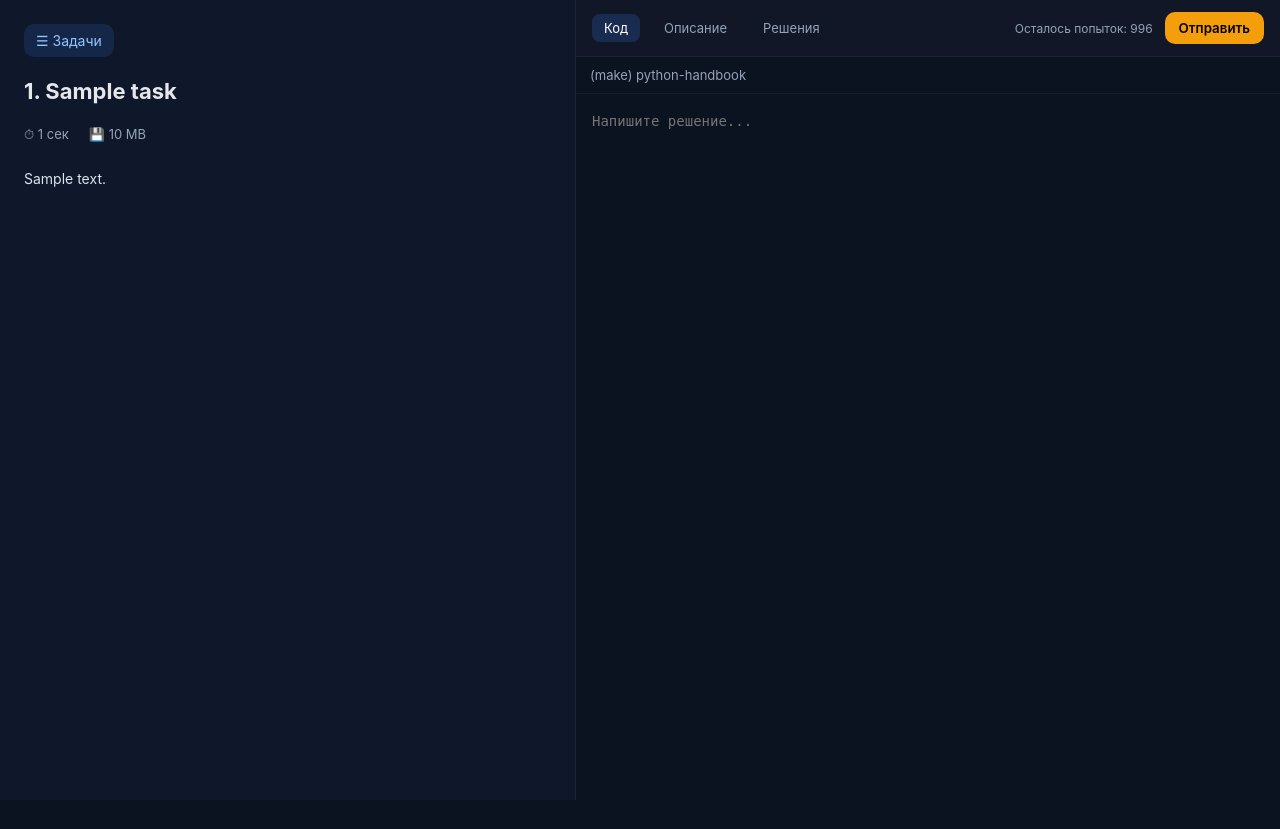
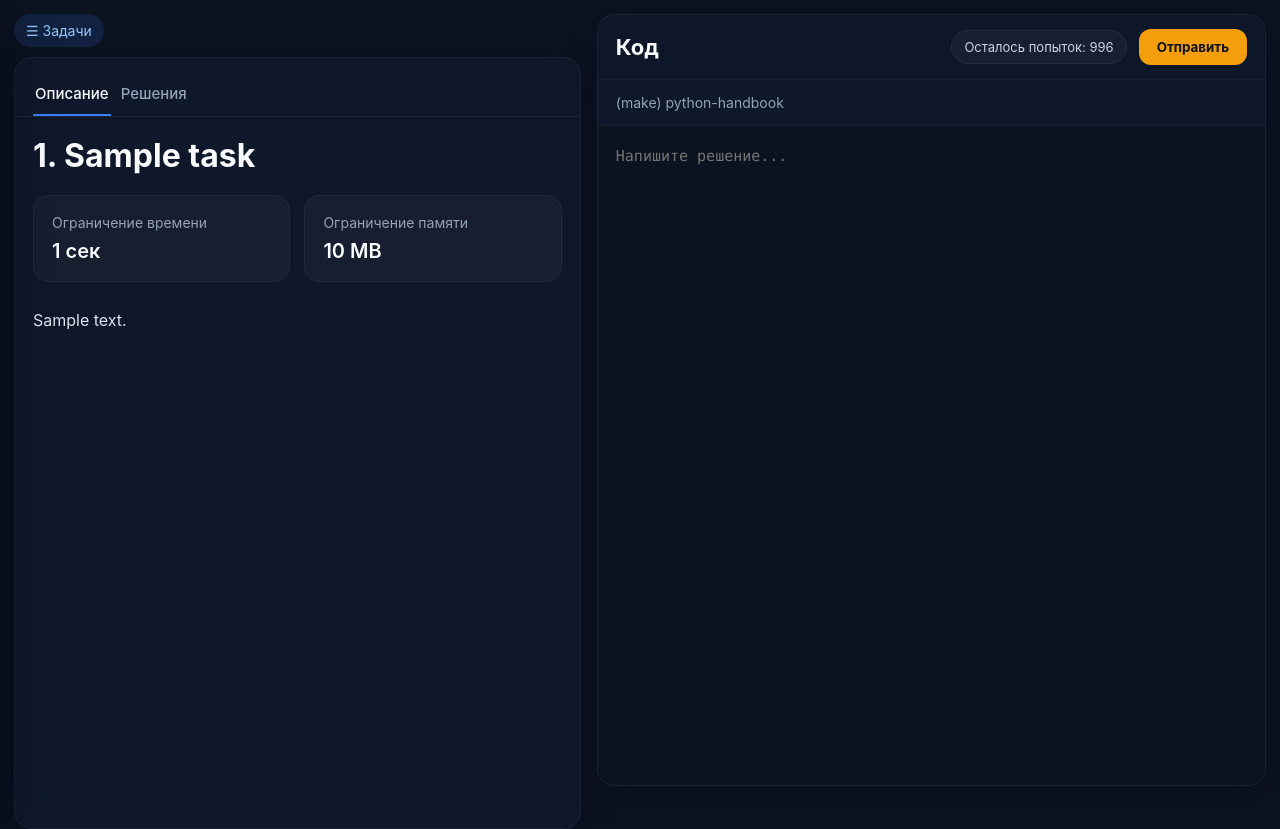
Before and after one commit to ArtemKalinin10/IT_handbook, a Django app: a page that uses handbook/education/templates/education/task.html in a window 1280 px wide. Before the commit the page ends 800 px from the top, so only its background shows below. Run offline with Django 5.2, Linux system fonts and the light colour scheme; tables that the repository leaves empty hold one stand-in row (values such as "Sample post").

Commit message:
Improved the design of the tasks page

```diff
--- a/handbook/education/static/education/css/task.css
+++ b/handbook/education/static/education/css/task.css
@@ -11,245 +11,54 @@ body {
   overflow: hidden;
 }
 
-/* LAYOUT */
-.task-layout {
-  display: flex;
-  height: 100vh;
-}
-
-/* LEFT */
-.task-left {
-  width: 45%;
-  background: #0f172a;
-  padding: 24px;
-  overflow-y: auto;
-  border-right: 1px solid rgba(255,255,255,0.05);
-  transition: margin-left 0.3s ease;
-}
-
-.task-title {
-  font-size: 22px;
-  font-weight: 700;
-  margin-bottom: 20px;
-  line-height: 1.3;
-}
-
-.task-meta {
-  display: flex;
-  gap: 20px;
-  font-size: 13px;
-  color: #94a3b8;
-  margin-bottom: 24px;
-}
-
-.task-description {
-  margin: 20px 0;
-  font-size: 14px;
-  color: #dbe4ee;
-  line-height: 1.7;
-}
-
-.task-description p {
-  margin-bottom: 14px;
-}
-
-/* IMAGES */
-.image-block img,
-.hint-image-block img {
-  width: 100%;
-  max-width: 100%;
-  border-radius: 12px;
-  margin-top: 12px;
-  border: 1px solid rgba(255,255,255,0.05);
-}
-
-/* CODE */
 pre {
   overflow-x: auto;
 }
 
 code,
-pre {
-  font-family: monospace;
+pre,
+.code-area {
+  font-family: Consolas, "Courier New", monospace;
 }
 
-.hint-code-block pre {
-  background: #020617;
-  padding: 16px 18px;
-  border-radius: 0 0 14px 14px;
-  border: 1px solid rgba(255,255,255,0.05);
-  border-top: none;
-  color: #93c5fd;
-  font-size: 13px;
-  line-height: 1.5;
-  margin: 0;
+.task-layout {
+  display: flex;
+  height: 100vh;
+  gap: 0;
 }
 
-/* HINT */
-.hint-block {
-  margin-top: 18px;
-  background: rgba(255,255,255,0.03);
-  border: 1px solid rgba(255,255,255,0.05);
-  border-radius: 12px;
-  overflow: hidden;
-  transition: border-color 0.25s ease, background 0.25s ease;
-}
-
-.hint-block summary {
-  cursor: pointer;
-  padding: 14px 16px;
-  font-size: 14px;
-  font-weight: 600;
-  color: #f8fafc;
-  list-style: none;
-}
-
-.hint-block summary::-webkit-details-marker {
-  display: none;
-}
-
-.hint-content {
-  padding: 0 16px 16px;
-  overflow: hidden;
-}
-
-.hint-text-block,
-.hint-note-block {
-  margin-top: 12px;
-  line-height: 1.6;
-  color: #cbd5e1;
-}
-
-/* RIGHT */
-.task-right {
-  flex: 1;
-  display: flex;
-  flex-direction: column;
-  min-width: 0;
-}
-
-/* TOP BAR */
-.top-bar {
-  display: flex;
-  justify-content: space-between;
-  align-items: center;
-  padding: 12px 16px;
-  border-bottom: 1px solid rgba(255,255,255,0.05);
-  background: rgba(17,24,39,0.95);
-}
-
-.tabs {
-  display: flex;
-  gap: 12px;
-}
-
-.tab {
-  font-size: 13px;
-  padding: 6px 12px;
-  border-radius: 8px;
-  color: #94a3b8;
-  cursor: pointer;
-  transition: 0.2s ease;
-}
-
-.tab:hover {
-  background: rgba(255,255,255,0.05);
-  color: white;
-}
-
-.tab.active {
-  background: rgba(59,130,246,0.2);
-  color: white;
-}
-
-.actions {
-  display: flex;
-  gap: 12px;
-  align-items: center;
-}
-
-.counter {
-  font-size: 12px;
-  color: #94a3b8;
-}
-
-.send-btn {
-  background: #f59e0b;
-  border: none;
-  padding: 8px 14px;
-  border-radius: 10px;
-  cursor: pointer;
-  font-weight: 600;
-  transition: 0.2s ease;
-}
-
-.send-btn:hover {
-  opacity: 0.9;
-}
-
-/* EDITOR */
-.editor {
-  flex: 1;
-  display: flex;
-  flex-direction: column;
-  min-height: 0;
-}
-
-.editor-header {
-  padding: 10px 14px;
-  font-size: 13px;
-  color: #94a3b8;
-  border-bottom: 1px solid rgba(255,255,255,0.05);
-}
-
-.code-area {
-  flex: 1;
-  width: 100%;
-  background: #0b1220;
-  color: #93c5fd;
-  border: none;
-  outline: none;
-  padding: 16px;
-  font-family: monospace;
-  font-size: 14px;
-  resize: none;
-  line-height: 1.6;
-}
-
-/* SIDEBAR */
 .sidebar {
   position: fixed;
   top: 0;
-  left: -260px;
-  width: 260px;
+  left: -280px;
+  width: 280px;
   height: 100vh;
-  background: #0b1220;
+  background: #0f172a;
   border-right: 1px solid rgba(255,255,255,0.05);
-  padding: 16px;
+  padding: 18px;
   transition: left 0.3s ease;
   z-index: 1000;
   overflow-y: auto;
+  box-shadow: 0 18px 50px rgba(2, 6, 23, 0.45);
 }
 
-/* OPEN STATE */
 #sidebar-toggle:checked ~ .task-layout .sidebar {
   left: 0;
 }
 
 #sidebar-toggle:checked ~ .task-layout .task-left {
-  margin-left: 260px;
+  margin-left: 280px;
 }
 
-/* SIDEBAR HEADER */
 .sidebar-header {
   display: flex;
   justify-content: space-between;
   align-items: center;
-  margin-bottom: 16px;
+  margin-bottom: 18px;
 }
 
 .sidebar-header h3 {
-  font-size: 16px;
+  font-size: 18px;
   color: #93c5fd;
 }
 
@@ -289,67 +105,196 @@ pre {
   color: #cbd5e1;
   text-decoration: none;
   font-size: 14px;
-  transition: 0.2s ease;
 }
 
-.task-list li:hover a,
-.task-list li.active a {
-  color: white;
+.task-left,
+.task-right {
+  min-width: 0;
+  min-height: 0;
 }
 
-/* OPEN BUTTON */
+.task-left {
+  width: 46%;
+  padding: 14px 8px 14px 14px;
+  transition: margin-left 0.3s ease;
+}
+
+.task-panel,
+.task-right {
+  background: #0f172a;
+  border: 1px solid rgba(255,255,255,0.05);
+  border-radius: 18px;
+  box-shadow: 0 10px 30px rgba(2, 6, 23, 0.25);
+}
+
+.task-panel {
+  display: flex;
+  flex-direction: column;
+  height: calc(100vh - 28px);
+  overflow: hidden;
+}
+
 .open-btn {
-  display: inline-block;
-  margin-bottom: 20px;
+  display: inline-flex;
+  align-items: center;
+  margin-bottom: 10px;
   cursor: pointer;
   font-size: 14px;
   color: #93c5fd;
   background: rgba(59,130,246,0.15);
   padding: 8px 12px;
-  border-radius: 10px;
-  transition: 0.2s ease;
+  border-radius: 999px;
+  transition: background 0.2s ease, color 0.2s ease;
 }
 
 .open-btn:hover {
   background: rgba(59,130,246,0.25);
 }
 
-/* === FIX: CODE BLOCK IN TASK DESCRIPTION === */
-
-.task-code-block {
-  margin: 18px 0;
+.left-tabs {
+  display: flex;
+  align-items: center;
+  gap: 8px;
+  padding: 14px 18px 0;
+  border-bottom: 1px solid rgba(255,255,255,0.05);
 }
 
-.task-code-block pre {
+.left-tab {
+  border: none;
+  background: transparent;
+  color: #94a3b8;
+  font-size: 15px;
+  font-weight: 500;
+  padding: 12px 2px 11px;
+  cursor: pointer;
+  border-bottom: 2px solid transparent;
+  transition: color 0.2s ease, border-color 0.2s ease;
+}
+
+.left-tab:hover {
+  color: #e5e7eb;
+}
+
+.left-tab.active {
+  color: #f8fafc;
+  border-bottom-color: #3b82f6;
+}
+
+.left-tab-panel {
+  display: none;
+  padding: 20px 18px 22px;
+  overflow-y: auto;
+  flex: 1;
+}
+
+.left-tab-panel.active {
+  display: block;
+}
+
+.task-title {
+  font-size: 32px;
+  font-weight: 700;
+  line-height: 1.2;
+  margin-bottom: 20px;
+  color: #f8fafc;
+}
+
+.task-meta-card {
+  display: grid;
+  grid-template-columns: repeat(2, minmax(0, 1fr));
+  gap: 14px;
+  margin-bottom: 24px;
+}
+
+.task-meta-item {
+  background: rgba(255,255,255,0.03);
+  border: 1px solid rgba(255,255,255,0.05);
+  border-radius: 16px;
+  padding: 18px;
+}
+
+.task-meta-label {
+  display: block;
+  font-size: 14px;
+  color: #94a3b8;
+  margin-bottom: 8px;
+}
+
+.task-meta-value {
+  display: block;
+  font-size: 20px;
+  font-weight: 600;
+  color: #f8fafc;
+}
+
+.task-description {
+  margin: 18px 0;
+  font-size: 16px;
+  color: #dbe4ee;
+  line-height: 1.75;
+}
+
+.task-description p {
+  margin-bottom: 16px;
+}
+
+.task-description h2,
+.task-description h3,
+.hint-text-block h2,
+.hint-text-block h3,
+.hint-note-block h2,
+.hint-note-block h3 {
+  margin: 26px 0 12px;
+  color: #f8fafc;
+}
+
+.image-block img,
+.hint-image-block img {
+  width: 100%;
+  max-width: 100%;
+  border-radius: 16px;
+  margin-top: 14px;
+  border: 1px solid rgba(255,255,255,0.05);
+}
+
+.task-code-block,
+.hint-code-block {
+  margin: 22px 0;
+}
+
+.task-code-block pre,
+.hint-code-block pre {
   background: #020617;
   border: 1px solid rgba(255,255,255,0.06);
   border-top: none;
   padding: 16px 18px;
-  border-radius: 0 0 14px 14px;
-  overflow-x: auto;
+  border-radius: 0 0 16px 16px;
+  color: #93c5fd;
+  font-size: 14px;
+  line-height: 1.65;
   margin: 0;
 }
 
-.task-code-block code {
+.task-code-block code,
+.hint-code-block code {
   display: block;
-  font-family: Consolas, monospace;
-  font-size: 13px;
-  color: #93c5fd;
   white-space: pre;
-  line-height: 1.5;
 }
 
-/* === COPY BUTTON CODE BLOCK === */
+.copyable-code-block {
+  border-radius: 16px;
+  overflow: hidden;
+}
 
 .code-header {
   display: flex;
   justify-content: flex-end;
   align-items: center;
-  padding: 10px 14px;
+  padding: 12px 16px;
   background: rgba(148,163,184,0.14);
   border: 1px solid rgba(255,255,255,0.08);
   border-bottom: none;
-  border-radius: 14px 14px 0 0;
+  border-radius: 16px 16px 0 0;
   backdrop-filter: blur(8px);
 }
 
@@ -425,6 +389,168 @@ pre {
 }
 
 .hint-block[open] {
-  background: rgba(255,255,255,0.05);
   border-color: rgba(59,130,246,0.25);
+  box-shadow: 0 8px 20px rgba(37, 99, 235, 0.12);
 }
+
+.hint-text-block,
+.hint-note-block {
+  margin-top: 12px;
+  line-height: 1.7;
+  color: #cbd5e1;
+}
+
+.solutions-placeholder {
+  max-width: 540px;
+  color: #cbd5e1;
+  line-height: 1.7;
+}
+
+.solutions-placeholder h2 {
+  font-size: 28px;
+  margin-bottom: 14px;
+  color: #f8fafc;
+}
+
+.solutions-placeholder p + p {
+  margin-top: 12px;
+}
+
+.task-right {
+  flex: 1;
+  display: flex;
+  flex-direction: column;
+  margin: 14px 14px 14px 8px;
+  overflow: hidden;
+}
+
+.top-bar {
+  display: flex;
+  justify-content: space-between;
+  align-items: center;
+  gap: 16px;
+  padding: 14px 18px;
+  border-bottom: 1px solid rgba(255,255,255,0.05);
+  background: rgba(15,23,42,0.9);
+}
+
+.editor-panel-title {
+  font-size: 22px;
+  font-weight: 700;
+  color: #f8fafc;
+}
+
+.actions {
+  display: flex;
+  gap: 12px;
+  align-items: center;
+}
+
+.counter {
+  font-size: 13px;
+  color: #cbd5e1;
+  background: rgba(255,255,255,0.04);
+  border: 1px solid rgba(255,255,255,0.06);
+  padding: 8px 12px;
+  border-radius: 999px;
+}
+
+.send-btn {
+  background: #f59e0b;
+  color: #0b1220;
+  border: none;
+  padding: 10px 18px;
+  border-radius: 12px;
+  cursor: pointer;
+  font-weight: 700;
+  transition: transform 0.2s ease, filter 0.2s ease;
+}
+
+.send-btn:hover {
+  transform: translateY(-1px);
+  filter: brightness(1.03);
+}
+
+.editor {
+  flex: 1;
+  display: flex;
+  flex-direction: column;
+  min-height: 0;
+  background: #0f172a;
+}
+
+.editor-header {
+  padding: 14px 18px;
+  font-size: 14px;
+  color: #94a3b8;
+  border-bottom: 1px solid rgba(255,255,255,0.05);
+}
+
+.code-area {
+  flex: 1;
+  width: 100%;
+  background: #0b1220;
+  color: #93c5fd;
+  border: none;
+  outline: none;
+  padding: 18px;
+  font-size: 15px;
+  resize: none;
+  line-height: 1.7;
+}
+
+@media (max-width: 1100px) {
+  body {
+    overflow: auto;
+  }
+
+  .task-layout {
+    flex-direction: column;
+    height: auto;
+    min-height: 100vh;
+  }
+
+  .task-left,
+  .task-right {
+    width: auto;
+    margin: 12px;
+    padding: 0;
+  }
+
+  #sidebar-toggle:checked ~ .task-layout .task-left {
+    margin-left: 12px;
+  }
+
+  .task-panel,
+  .task-right {
+    height: auto;
+    min-height: 0;
+  }
+
+  .left-tab-panel {
+    overflow: visible;
+  }
+
+  .editor {
+    min-height: 420px;
+  }
+}
+
+@media (max-width: 720px) {
+  .task-title {
+    font-size: 26px;
+  }
+
+  .task-meta-card {
+    grid-template-columns: 1fr;
+  }
+
+  .top-bar {
+    flex-direction: column;
+    align-items: stretch;
+  }
+
+  .actions {
+    justify-content: space-between;
+  }
+}
--- a/handbook/education/static/education/js/task.js
+++ b/handbook/education/static/education/js/task.js
@@ -46,6 +46,30 @@ function animateHintToggle(details, summary, content) {
 }
 
 document.addEventListener("DOMContentLoaded", () => {
+  document.querySelectorAll(".left-tab").forEach((tab) => {
+    tab.addEventListener("click", () => {
+      const targetId = tab.dataset.tabTarget;
+      const targetPanel = targetId ? document.getElementById(targetId) : null;
+
+      if (!targetPanel) {
+        return;
+      }
+
+      document.querySelectorAll(".left-tab").forEach((item) => {
+        item.classList.remove("active");
+        item.setAttribute("aria-selected", "false");
+      });
+
+      document.querySelectorAll(".left-tab-panel").forEach((panel) => {
+        panel.classList.remove("active");
+      });
+
+      tab.classList.add("active");
+      tab.setAttribute("aria-selected", "true");
+      targetPanel.classList.add("active");
+    });
+  });
+
   document.querySelectorAll(".hint-block").forEach((details) => {
     const summary = details.querySelector("summary");
     const content = details.querySelector(".hint-content");
--- a/handbook/education/templates/education/task.html
+++ b/handbook/education/templates/education/task.html
@@ -40,13 +40,30 @@
 
       <label for="sidebar-toggle" class="open-btn">☰ Задачи</label>
 
+      <div class="task-panel">
+        <div class="left-tabs" role="tablist" aria-label="Навигация по задаче">
+          <button type="button" class="left-tab active" data-tab-target="description-panel" aria-selected="true">
+            Описание
+          </button>
+          <button type="button" class="left-tab" data-tab-target="solutions-panel" aria-selected="false">
+            Решения
+          </button>
+        </div>
+
+        <section class="left-tab-panel active" id="description-panel">
           <div class="task-title">
             {{ task.order }}. {{ task.title }}
           </div>
 
-      <div class="task-meta">
-        <div>⏱ {{ task.execution_time_limit }} сек</div>
-        <div>💾 {{ task.size_limit }} MB</div>
+          <div class="task-meta-card">
+            <div class="task-meta-item">
+              <span class="task-meta-label">Ограничение времени</span>
+              <span class="task-meta-value">{{ task.execution_time_limit }} сек</span>
+            </div>
+            <div class="task-meta-item">
+              <span class="task-meta-label">Ограничение памяти</span>
+              <span class="task-meta-value">{{ task.size_limit }} MB</span>
+            </div>
           </div>
 
           {% for block in task.blocks.all %}
@@ -127,6 +144,16 @@
             {% endif %}
 
           {% endfor %}
+        </section>
+
+        <section class="left-tab-panel" id="solutions-panel">
+          <div class="solutions-placeholder">
+            <h2>Решения</h2>
+            <p>Здесь можно будет разместить разбор, альтернативные подходы или эталонное решение задачи.</p>
+            <p>Сейчас этот раздел подготовлен как отдельная вкладка интерфейса, как на вашем примере.</p>
+          </div>
+        </section>
+      </div>
 
     </aside>
 
@@ -134,11 +161,8 @@
     <main class="task-right">
 
       <div class="top-bar">
-
-        <div class="tabs">
-          <div class="tab active">Код</div>
-          <div class="tab">Описание</div>
-          <div class="tab">Решения</div>
+        <div class="editor-title-wrap">
+          <div class="editor-panel-title">Код</div>
         </div>
 
         <div class="actions">
```
Also changed, not shown: other parts of handbook/education/static/education/css/task.css (+39 -13 lines). Lines whose indentation alone changed are shown as unchanged.
